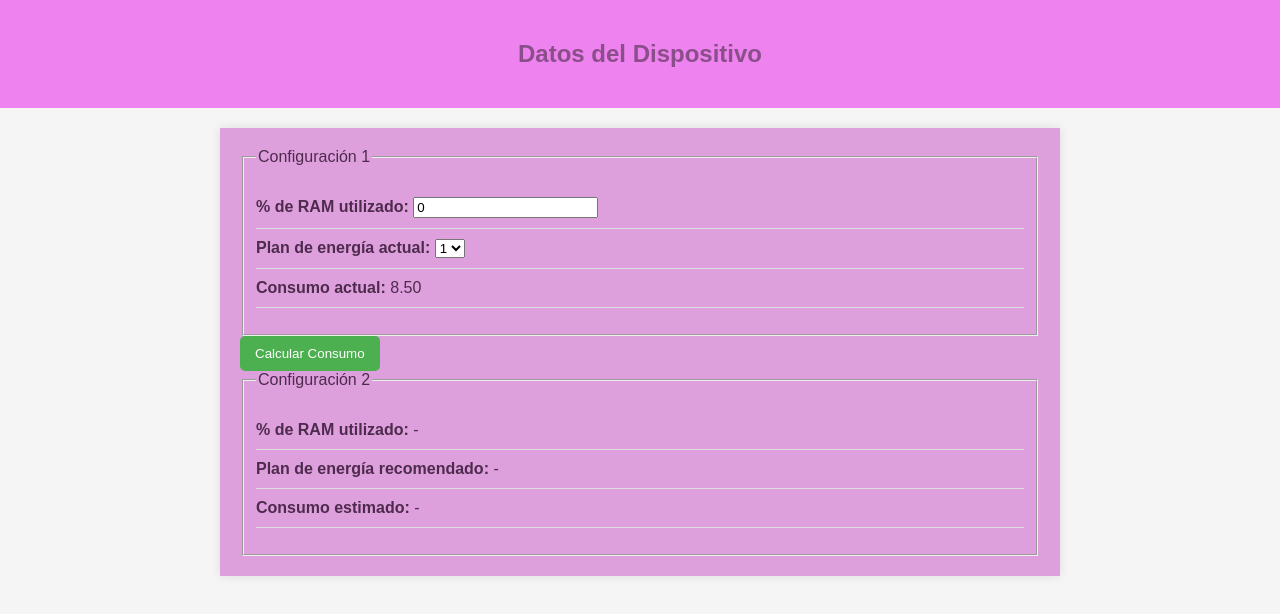
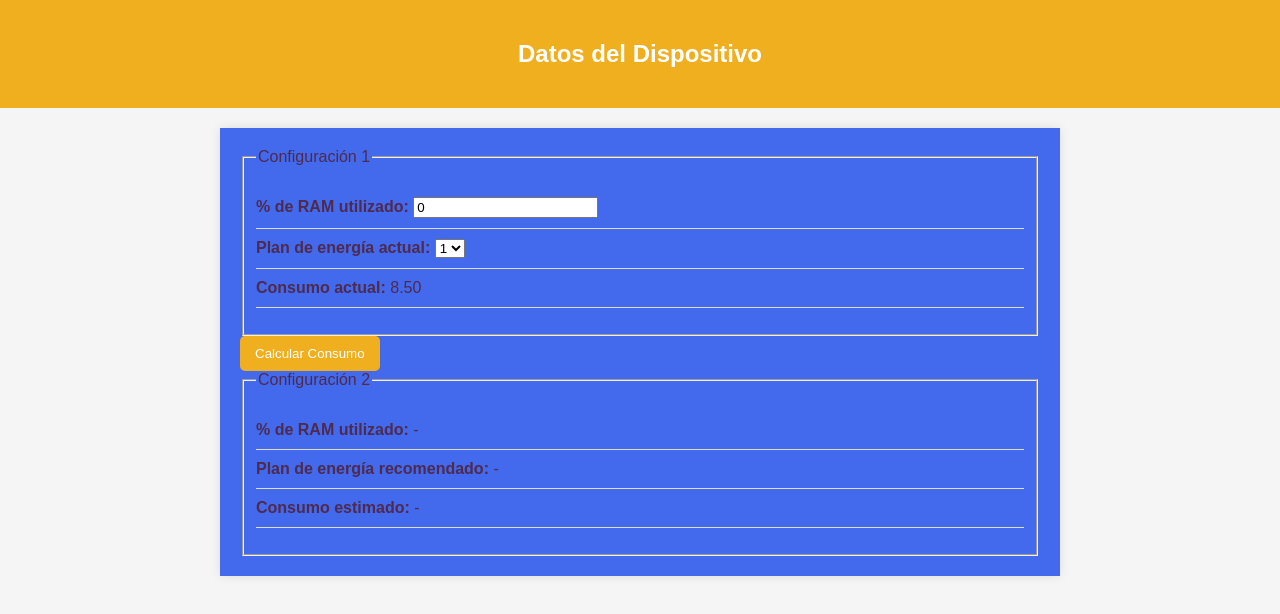
Before and after one commit to mangel6/Proyecto-IA, a plain HTML site: page index.html in a window 1280 px wide. Drawn offline with Linux system fonts and the light colour scheme; a script that the page names is missing.

Commit message:
Subida Final

```diff
--- a/styles.css
+++ b/styles.css
@@ -8,7 +8,7 @@ body {
 }
 
 .main-header {
-    background-color: violet;
+    background-color: #EFAF1F;
     color: white;
     text-align: center;
     padding: 20px 0;
@@ -18,7 +18,7 @@ section {
     max-width: 800px;
     margin: 20px auto;
     padding: 20px;
-    background-color: plum;
+    background-color: rgb(67, 106, 236);
     box-shadow: 0 0 10px rgba(0, 0, 0, 0.1);
 }
 
@@ -36,7 +36,7 @@ section ul li {
     border-bottom: 1px solid #ddd;
 }
 h1, h2, h3 {
-    color: #8a4f8a;
+    color: white;
 }
 
 p {
@@ -44,7 +44,7 @@ p {
 }
 
 button {
-    background-color: #4CAF50;
+    background-color: #EFAF1F;
     color: white;
     padding: 10px 15px;
     border: none;
```
